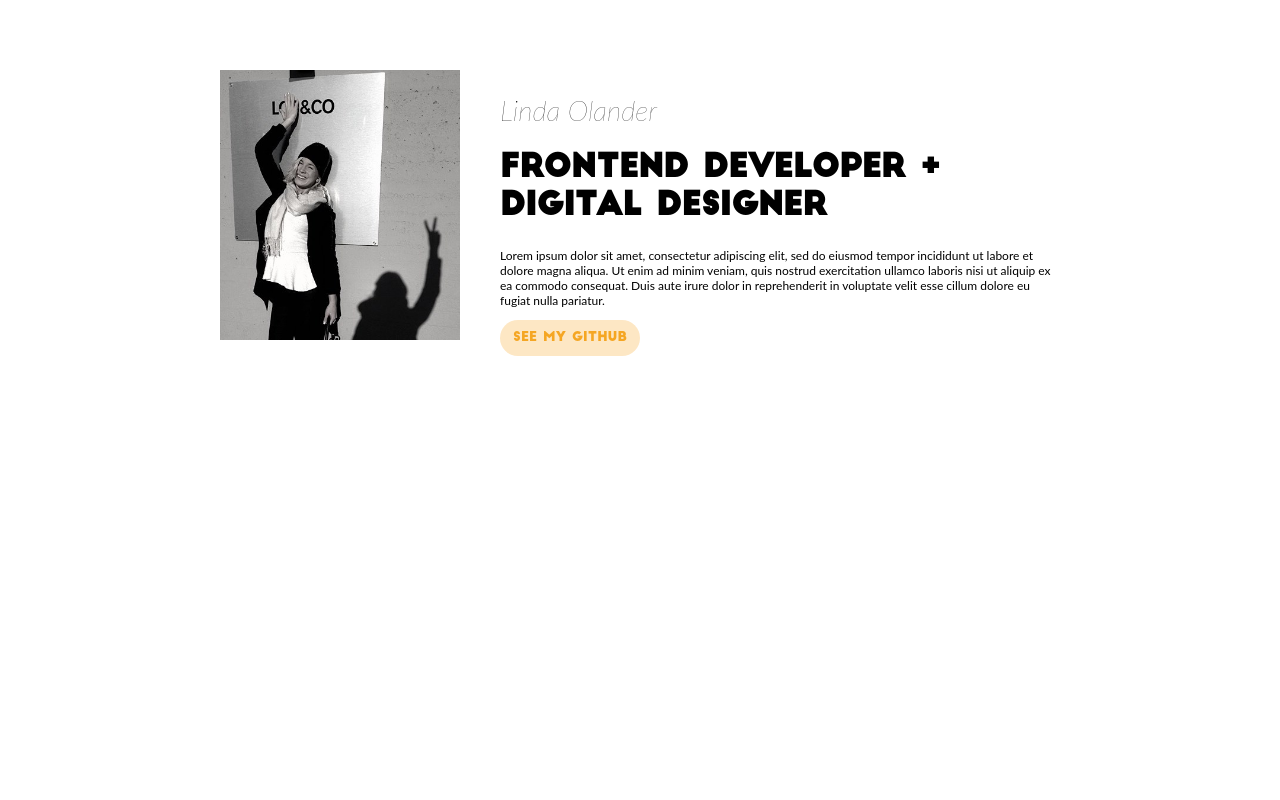
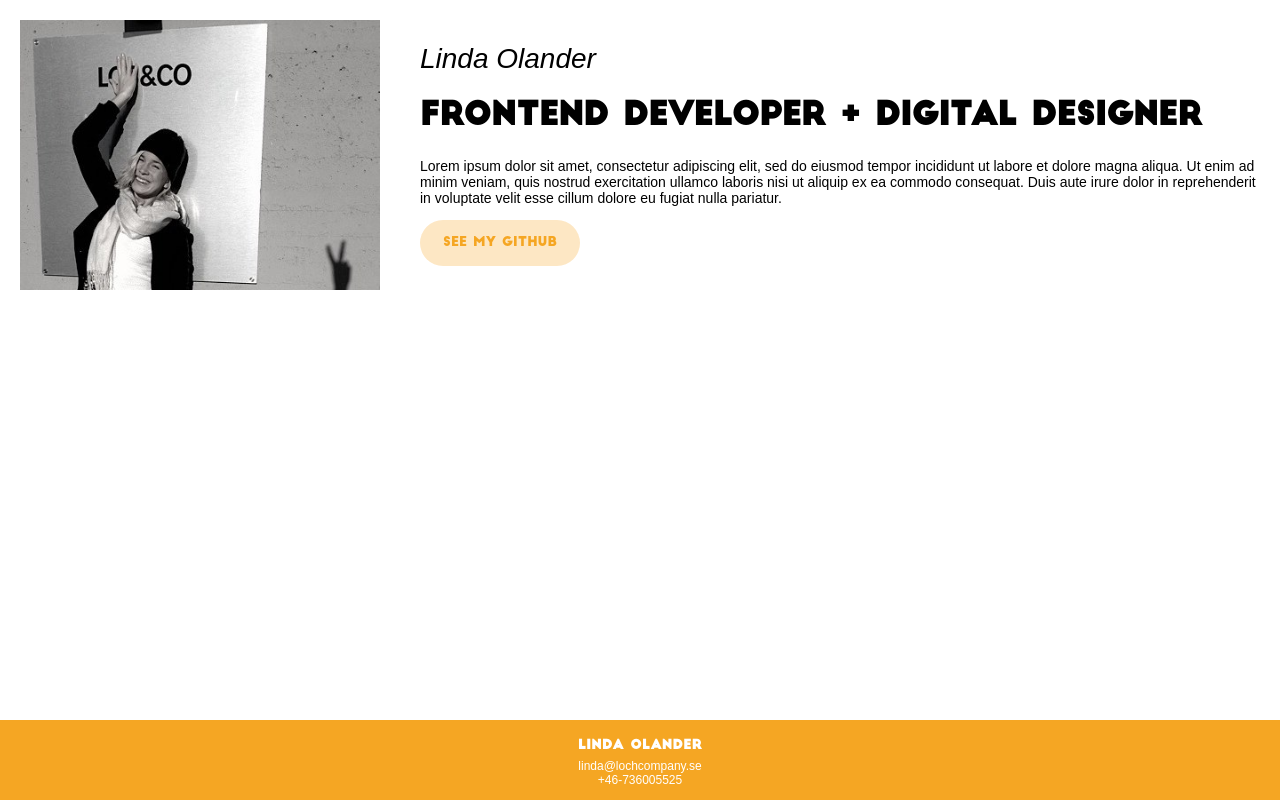
Before and after one commit to LindaOlander/portfolio, a React app: page / in a window 1280 px wide. Built offline with nearby package versions, Linux system fonts and the light colour scheme.

Commit message:
Footer component

```diff
--- /dev/null
+++ b/src/components/Footer/Footer.js
@@ -0,0 +1,17 @@
+import React from "react"
+
+class Footer extends React.Component {
+
+  render() {
+    return (
+      <div className="footer">
+        <h3>Linda Olander</h3>
+        <p>linda@lochcompany.se</p>
+        <p>+46-736005525</p>
+      </div>
+    )
+  }
+
+}
+
+export default Footer
--- a/src/components/StartPage.js
+++ b/src/components/StartPage.js
@@ -1,6 +1,7 @@
 import React from "react"
 import ReadMoreButton from "./Buttons/ReadMoreButton"
 import AboutBox from "./AboutBox/AboutBox"
+import Footer from "./Footer/Footer"
 
 class StartPage extends React.Component {
 
@@ -8,6 +9,7 @@ class StartPage extends React.Component {
     return (
       <div className="startPageContainer">
         <AboutBox />
+        <Footer />
       </div>
     )
   }
--- a/src/index.css
+++ b/src/index.css
@@ -3,10 +3,15 @@
   src: url(/fonts/BIGJOHN.otf);
 }
 
-@import url('https://fonts.googleapis.com/css?family=Lato');
+@font-face {
+  font-family: SlimJoe;
+  src: url(/fonts/Slim Joe.otf);
+}
+
+@import url('https://fonts.googleapis.com/css?family=Nunito:200i,300');
 
 body {
-  margin: 50px 200px;
+  margin: 0;
   padding: 0;
   font-family: sans-serif;
 }
@@ -18,15 +23,15 @@ h1 {
 }
 
 h2 {
-  font-family: 'Lato', sans-serif;
+  font-family: 'Nunito', sans-serif;
   font-size: 28px;
   font-weight: 100;
   font-style: italic;
 }
 
 p {
-  font-family: 'Lato', sans-serif;
-  font-size: 12px;
+  font-family: 'Nunito', sans-serif;
+  font-size: 14px;
 }
 
 button {
@@ -35,10 +40,10 @@ button {
   border: none;
   color: #F5A623;
   font-family: BigJohn;
-  padding: 10px 0;
+  padding: 15px 0;
   outline: none;
   text-transform: uppercase;
-  width: 140px;
+  width: 160px;
 }
 
 button:hover {
@@ -46,10 +51,13 @@ button:hover {
   color: #FDE7C4;
 }
 
+.startPageContainer {
+  /* margin: 50px 200px; */
+}
+
 .aboutBox {
   display: flex;
   flex-direction: row;
-  /* padding: 20px; */
   width: 100%;
 }
 
@@ -69,3 +77,32 @@ button:hover {
   width: 100%;
   height: auto;
 }
+
+.footer {
+  background-color: #F5A623;
+  width: 100%;
+  height: 80px;
+  position: absolute;
+  bottom: 0;
+  display: flex;
+  flex-direction: column;
+  align-items: center;
+  justify-content: center;
+}
+
+.footer h3 {
+  color: #fff;
+  font-family: BigJohn;
+  font-size: 13px;
+  text-transform: uppercase;
+  margin: 5px 0;
+  padding: 0;
+  letter-spacing: 0.5px;
+}
+
+.footer p {
+  color: #fff;
+  font-size: 12px;
+  margin: 0;
+  padding: 0;
+}
```
